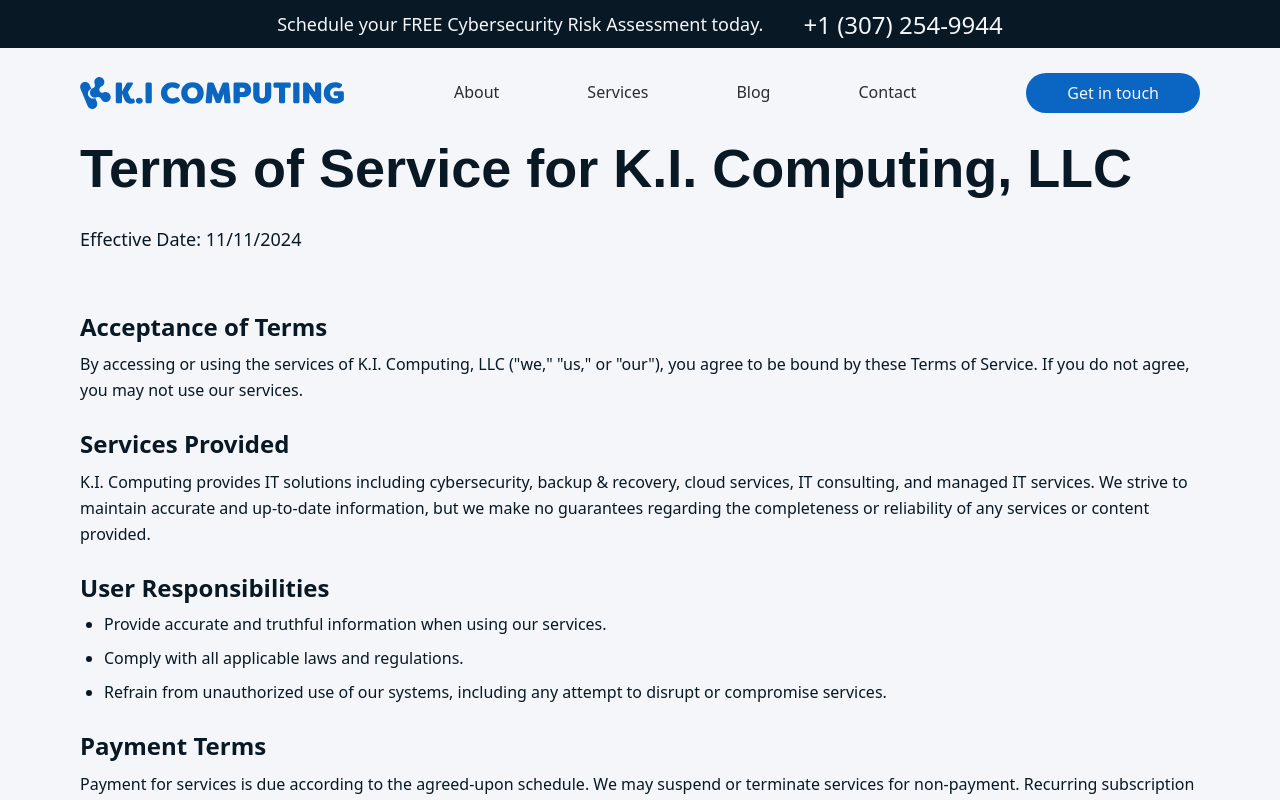
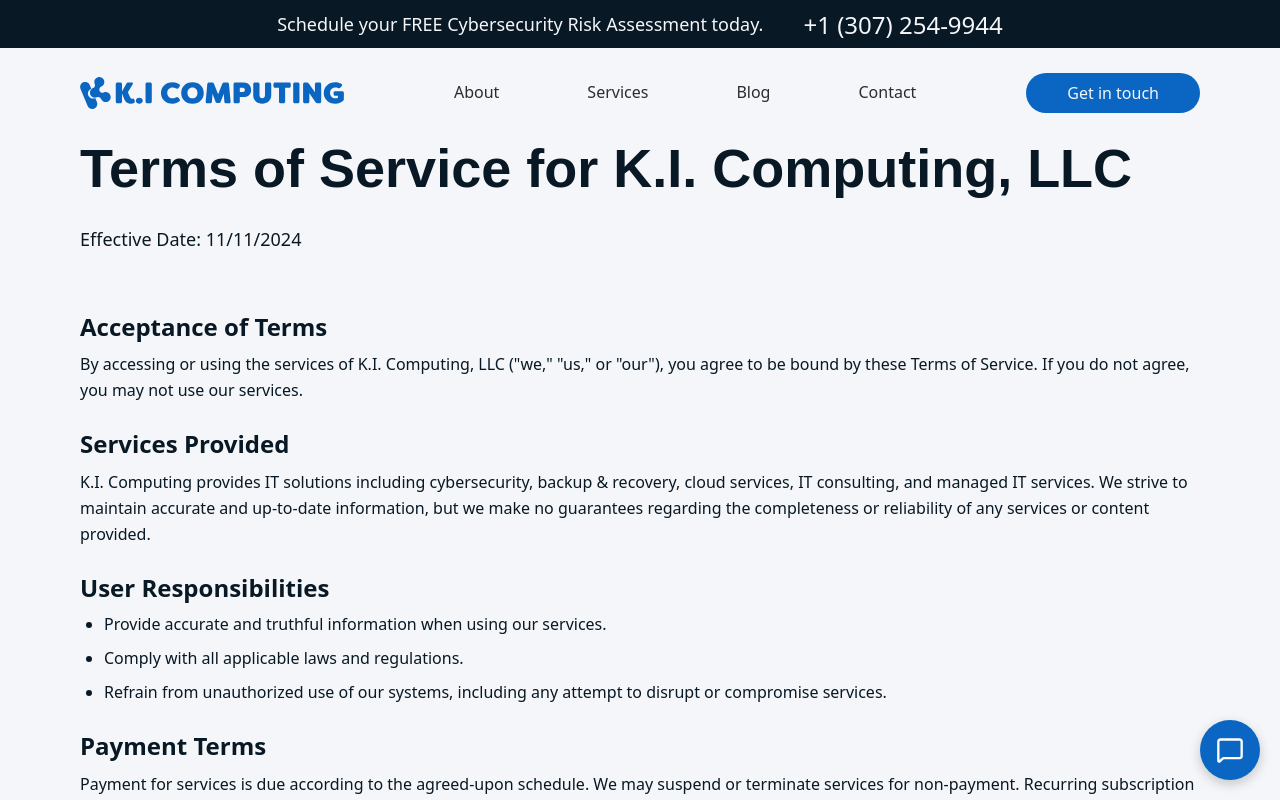
Before and after one commit to jhozzylee/ki-computing, a React (Create React App) app: page /terms in a window 1280 px wide. Shown: the top 800 px of the page. Built offline with nearby package versions, Linux system fonts and the light colour scheme.

Commit message:
Added collapsible HelloSkip AI Agent

```diff
--- a/src/App.js
+++ b/src/App.js
@@ -1,6 +1,7 @@
 import React, { Suspense, lazy } from "react";
 import { BrowserRouter, Routes, Route } from "react-router-dom";
 import ScrollToTop from "./components/ScrollToTop";
+import HelloSkipAgent from "./components/HelloSkipAgent"; // ✅ Import the agent
 
 // Lazy imports for code splitting
 const Home = lazy(() => import("./pages/Home"));
@@ -41,6 +42,9 @@
           <Route path="/terms" element={<Terms />} />
         </Routes>
       </Suspense>
+
+      {/* ✅ Add the HelloSkip Agent globally */}
+      <HelloSkipAgent />
     </BrowserRouter>
   );
 }
--- /dev/null
+++ b/src/components/HelloSkipAgent.js
@@ -0,0 +1,96 @@
+import React, { useState } from "react";
+import { MessageSquare, X } from "lucide-react"; // Optional icon library, works if you have lucide-react installed
+
+const HelloSkipAgent = () => {
+  const [open, setOpen] = useState(false);
+
+  return (
+    <>
+      {/* Floating Chat Button */}
+      {!open && (
+        <button
+          onClick={() => setOpen(true)}
+          style={{
+            position: "fixed",
+            bottom: "20px",
+            right: "20px",
+            backgroundColor: "#0A66C2",
+            color: "#fff",
+            border: "none",
+            borderRadius: "50%",
+            width: "60px",
+            height: "60px",
+            cursor: "pointer",
+            zIndex: 1100,
+            boxShadow: "0 4px 12px rgba(0,0,0,0.2)",
+            display: "flex",
+            alignItems: "center",
+            justifyContent: "center",
+          }}
+          title="Chat with our AI Agent"
+        >
+          <MessageSquare size={28} />
+        </button>
+      )}
+
+      {/* Chat Window */}
+      {open && (
+        <div
+          style={{
+            position: "fixed",
+            bottom: "20px",
+            right: "20px",
+            width: "400px",
+            height: "600px",
+            zIndex: 1000,
+            borderRadius: "12px",
+            overflow: "hidden",
+            boxShadow: "0 8px 20px rgba(0,0,0,0.3)",
+            backgroundColor: "#fff",
+          }}
+        >
+          {/* Header */}
+          <div
+            style={{
+              backgroundColor: "#0A66C2",
+              color: "#fff",
+              padding: "10px 16px",
+              display: "flex",
+              justifyContent: "space-between",
+              alignItems: "center",
+              fontWeight: "600",
+            }}
+          >
+            <span>Chat with K.I. Computing AI</span>
+            <button
+              onClick={() => setOpen(false)}
+              style={{
+                background: "none",
+                border: "none",
+                color: "#fff",
+                cursor: "pointer",
+              }}
+              title="Close chat"
+            >
+              <X size={22} />
+            </button>
+          </div>
+
+          {/* Chat iFrame */}
+          <iframe
+            src="https://helloskip.com/featured/BP9ZNkbOBNgy4jvrb68h"
+            title="K.I. Computing - Skip AI Agent"
+            style={{
+              width: "100%",
+              height: "100%",
+              border: "none",
+            }}
+            allow="clipboard-write"
+          ></iframe>
+        </div>
+      )}
+    </>
+  );
+};
+
+export default HelloSkipAgent;
```
